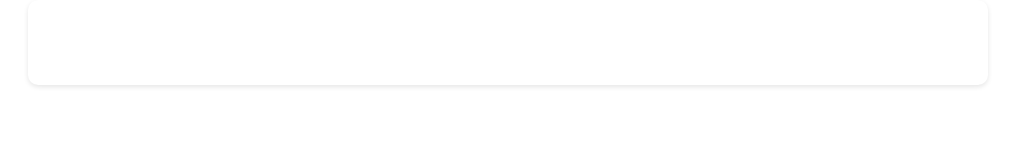
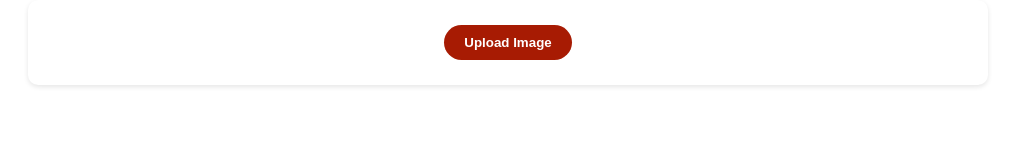
Before and after one commit to sofiiiiia/santa, a website: page home.html in a window 1280 px wide. In both pictures the pointer is over the button "Upload Image". Shown: the whole page, without its empty margins (132-1147 px from the left). Drawn offline with Linux system fonts and the light colour scheme.

Commit message:
fixing button transparency issue
LOLLLLLLLL

```diff
--- a/public/style.css
+++ b/public/style.css
@@ -40,7 +40,7 @@ button {
 }
 
 button:hover {
-    background-color: darken(var(--christmas-red), 10%);
+    background-color: #a71b03;
 }
 
 #base-image-display {
```
Also changed, not shown: 1 other file.
